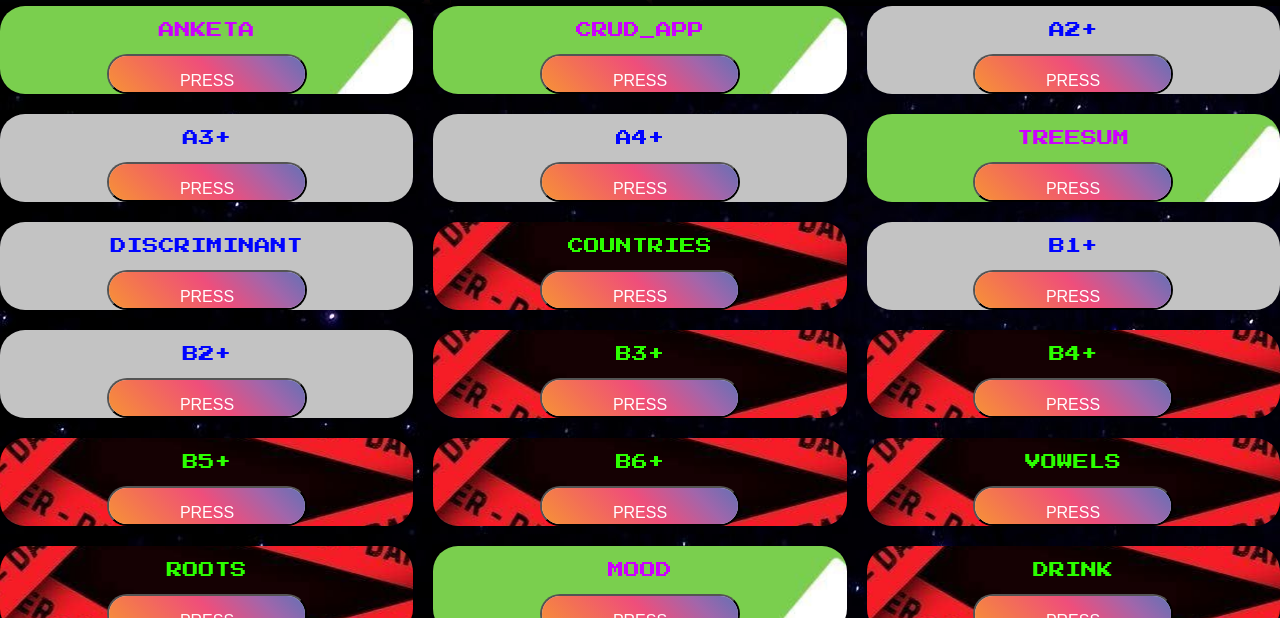
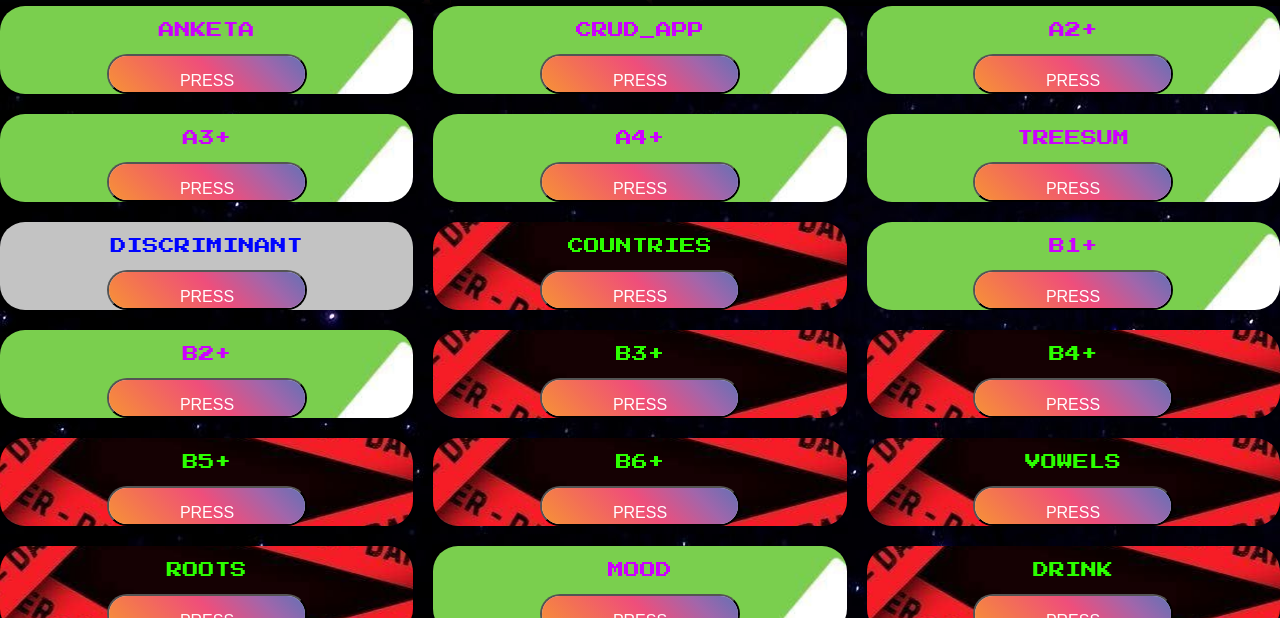
Before and after one commit to Formu1a/Homework, a plain HTML site: page index.html in a window 1280 px wide. Shown: the part 594-1212 px from the top of the page. Drawn offline with Linux system fonts and the light colour scheme; animation ran at ten frames a second.

Commit message:
"gotovdis"

```diff
--- a/index.html
+++ b/index.html
@@ -40,15 +40,15 @@
             <p>CRUD_APP</p>
             <button class="but hvr-radial-out hvr-buzz-out" onclick="document.location='./HomeworkCRUD/Crud.html'">Press</button>
         </div>
-            <div class="grey">
+            <div class="pup">
             <p>A2+</p>
             <button class="but hvr-radial-out hvr-buzz-out" onclick="document.location='./A2+/html.html'">Press</button>
         </div>
-        <div class="grey">
+        <div class="pup">
             <p>A3+</p>
             <button class="but hvr-radial-out hvr-buzz-out" onclick="document.location='./A3+/palindrom.html'">Press</button>
         </div>
-        <div class="grey">
+        <div class="pup">
             <p>A4+</p>
             <button class="but hvr-radial-out hvr-buzz-out" onclick="document.location='./A4+/recursivePalindrome.html'">Press</button>
         </div>
@@ -64,11 +64,11 @@
             <p>COUNTRIES</p>
             <button class="but hvr-radial-out hvr-buzz-out" onclick="document.location=''">Press</button>
         </div>
-        <div class="grey">
+        <div class="pup">
             <p>B1+</p>
             <button class="but hvr-radial-out hvr-buzz-out" onclick="document.location='./B1+/Data.html'">Press</button>
         </div>
-        <div class="grey">
+        <div class="pup">
             <p>B2+</p>
             <button class="but hvr-radial-out hvr-buzz-out" onclick="document.location='./B2+/reverse.html'">Press</button>
         </div>
```
Also changed, not shown: discriminant/test.html (+1 -1 lines), 1 other file.
